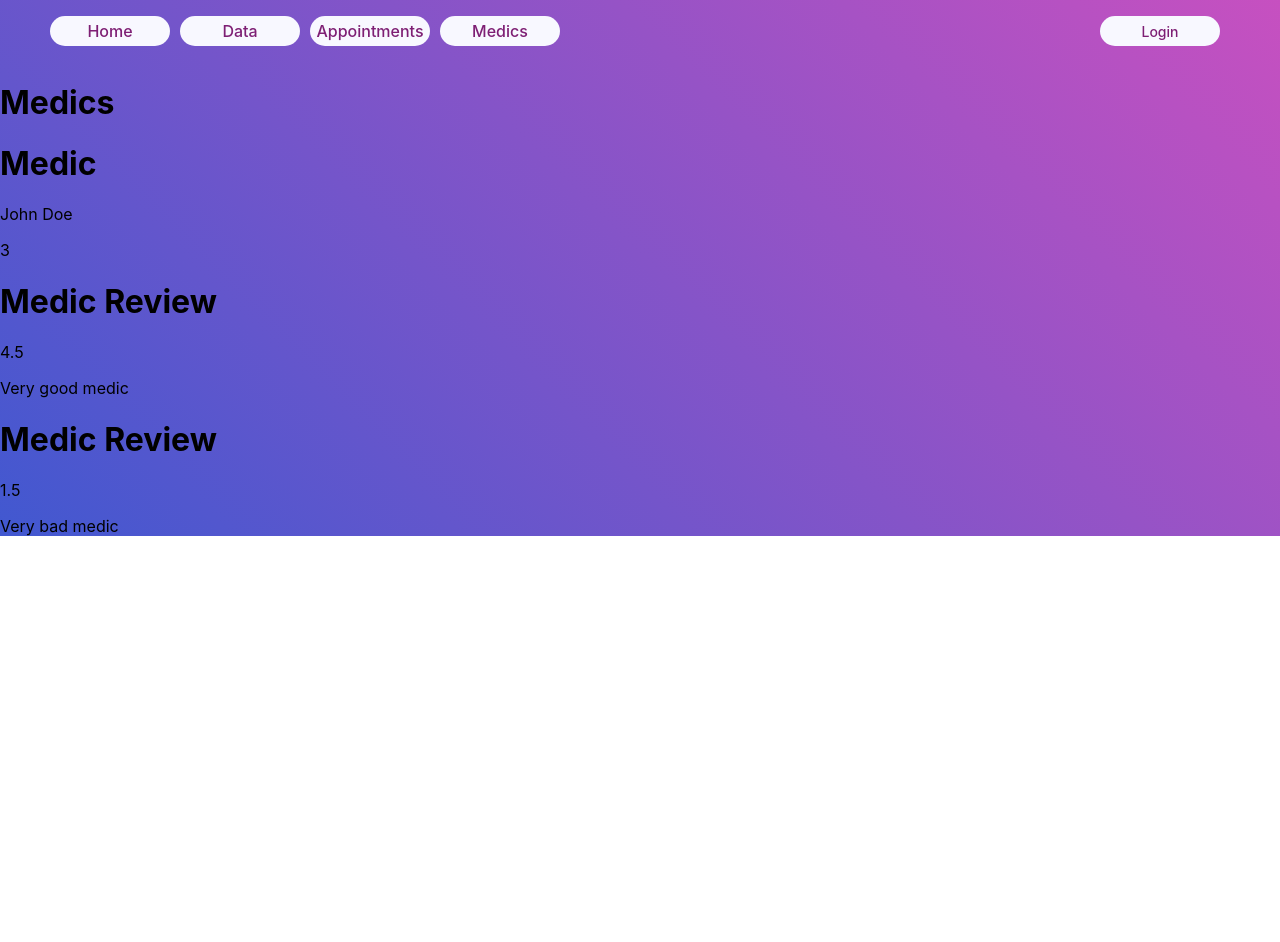
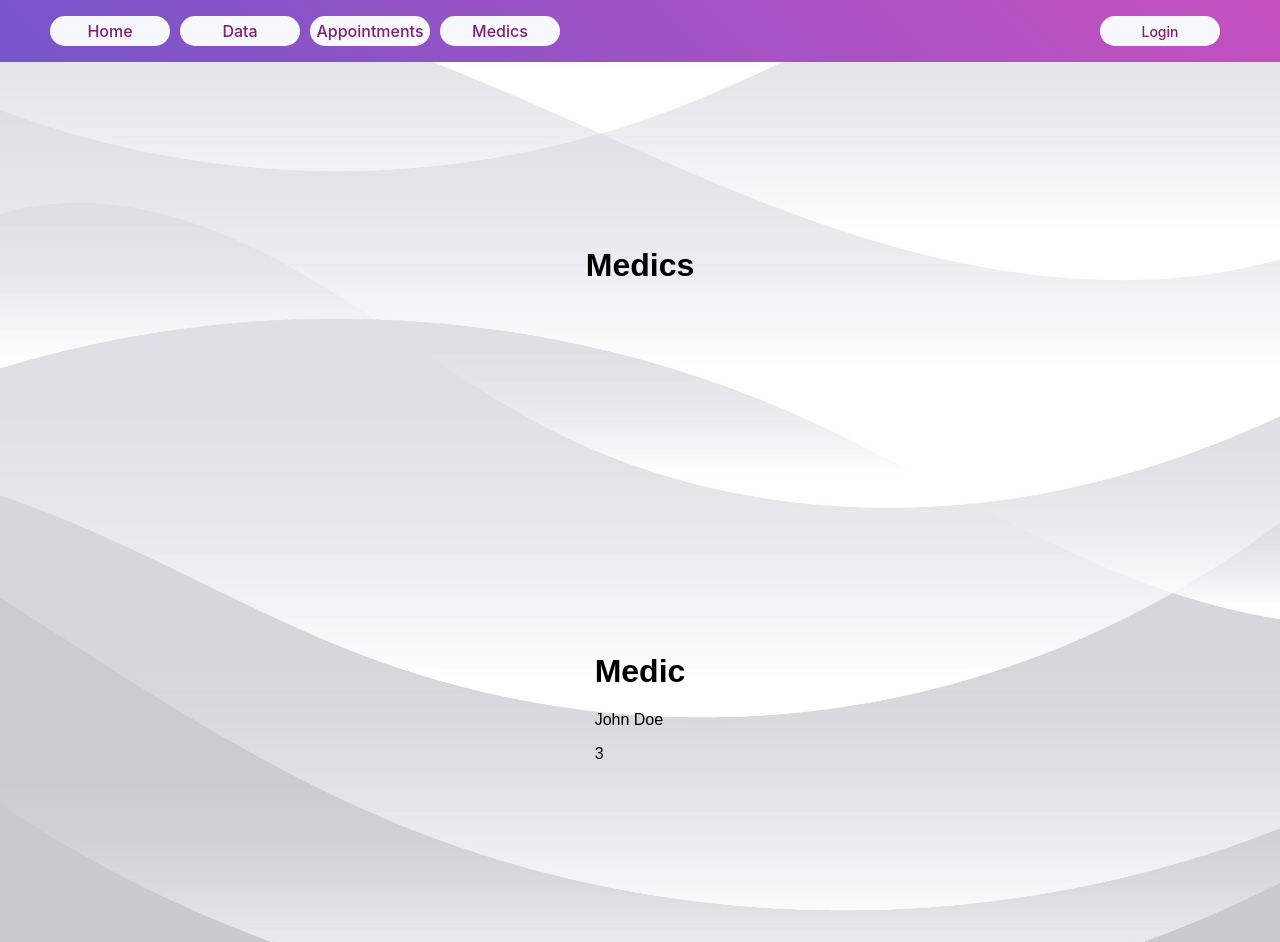
Before and after one commit to bogdanbbm/ACSHealth, a React (Create React App) app: page /medics in a window 1280 px wide. Before the commit the page ends 800 px from the top, so only its background shows below. Built offline with nearby package versions, Linux system fonts and the light colour scheme.

Commit message:
Added modal for medics page.

```diff
--- a/package.json
+++ b/package.json
@@ -3,6 +3,7 @@
   "version": "0.1.0",
   "private": true,
   "dependencies": {
+    "@material-ui/core": "^4.12.4",
     "@testing-library/jest-dom": "^5.16.5",
     "@testing-library/react": "^13.4.0",
     "@testing-library/user-event": "^13.5.0",
--- a/src/component/medics/Medic.js
+++ b/src/component/medics/Medic.js
@@ -1,18 +1,35 @@
-import React from "react";
+import React, {useState} from "react";
 import MedicReview from "./MedicReview";
 import PropTypes from "prop-types";
+import Modal from "@material-ui/core/Modal";
 
 function Medic({medic}) {
+    const [open, setOpen] = useState(false);
+
+    const handleOpen = () => {
+        setOpen(true);
+    }
+
+    const handleClose = () => {
+        setOpen(false);
+    }
+
     return (
         <div>
-            <h1>Medic</h1>
-            <div className="medic-container">
+            <h1 >Medic</h1>
+            <div className="medic-container" >
                 <div className="medic-header">
-                    <p>{medic.firstName} {medic.lastName}</p>
+                    <p onClick={handleOpen}>{medic.firstName} {medic.lastName}</p>
                     <p>{medic.rating}</p>
                 </div>
                 <div className="medic-reviews">
-                    {medic.reviews.map(item => <MedicReview review={item} />)}
+                    <Modal className="medic-modal" onClose={handleClose} open={open}>
+                        <div className="medic-header">
+                            <p>{medic.firstName} {medic.lastName}</p>
+                            <p>{medic.rating}</p>
+                            {medic.reviews.map(item => <MedicReview review={item} />)}
+                        </div>
+                    </Modal>
                 </div>
 
             </div>
--- /dev/null
+++ b/src/component/medics/Medics.css
@@ -0,0 +1,14 @@
+.medics {
+    display: grid;
+    margin: 0;
+    padding: 0;
+    font-family: popins, sans-serif;
+    box-sizing: border-box;
+    height: 110vh;
+    width: 100%;
+    place-items: center;
+    background-image: url('../../background.jpg');
+    background-size: cover;
+    background-position: center;
+    background-attachment: fixed;
+}
--- a/src/component/medics/Medics.js
+++ b/src/component/medics/Medics.js
@@ -1,6 +1,7 @@
 import React from 'react';
 import axios from "axios";
 import Medic from "./Medic";
+import './Medics.css';
 
 function getMedics() {
   const apiURL = process.env.REACT_APP_API_URL;
@@ -52,7 +53,7 @@ function Medics() {
 
   medics.sort((a, b) => (a.rating > b.rating) ? 1 : -1);
   return (
-    <div>
+    <div className="medics">
         <h1>Medics</h1>
         <div className="medics-container">
             {medics.map(item => <Medic medic={item} />)}
```
Also changed, not shown: 1 other file (tests, documents, lock files or other folders).
